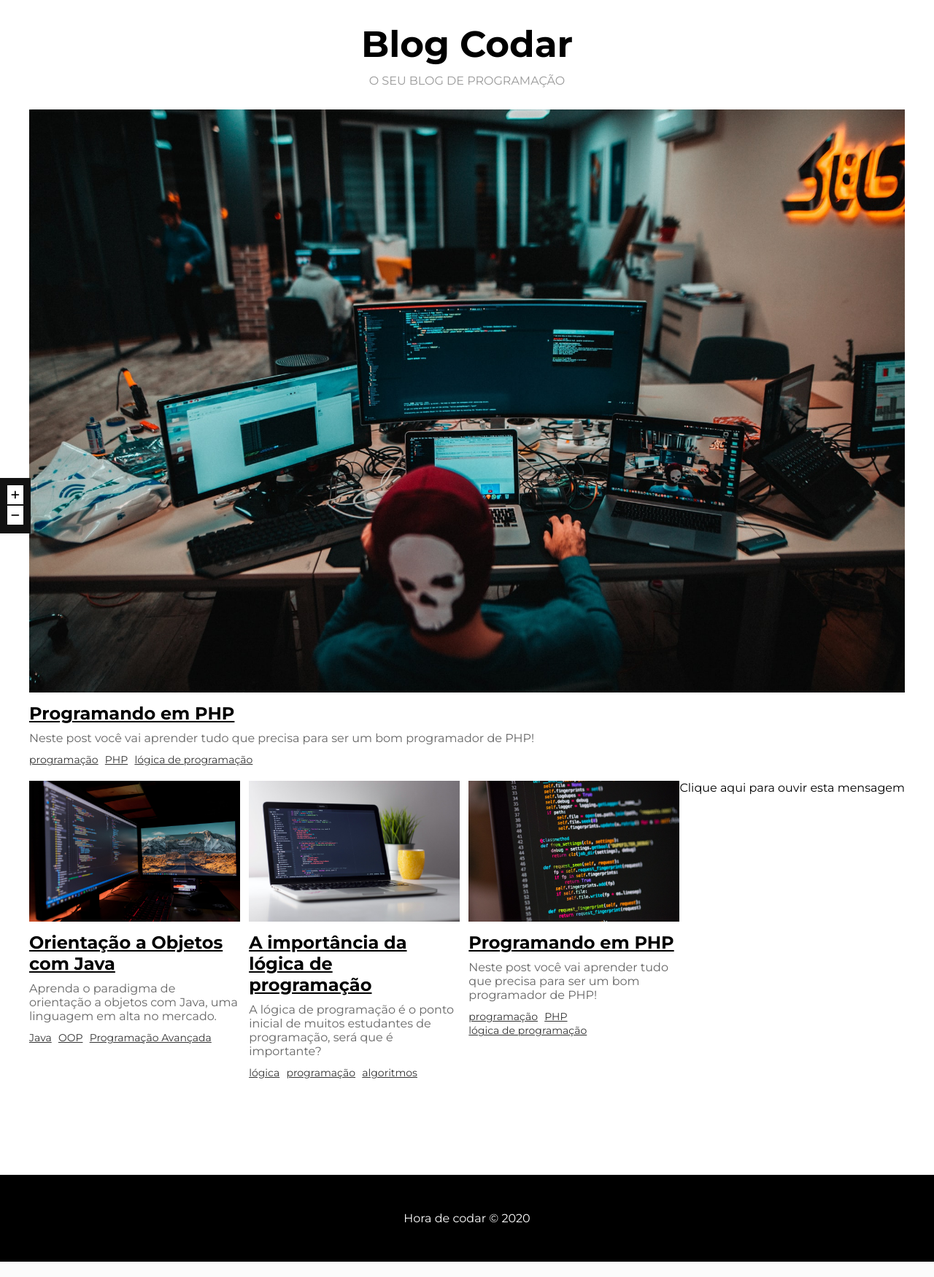
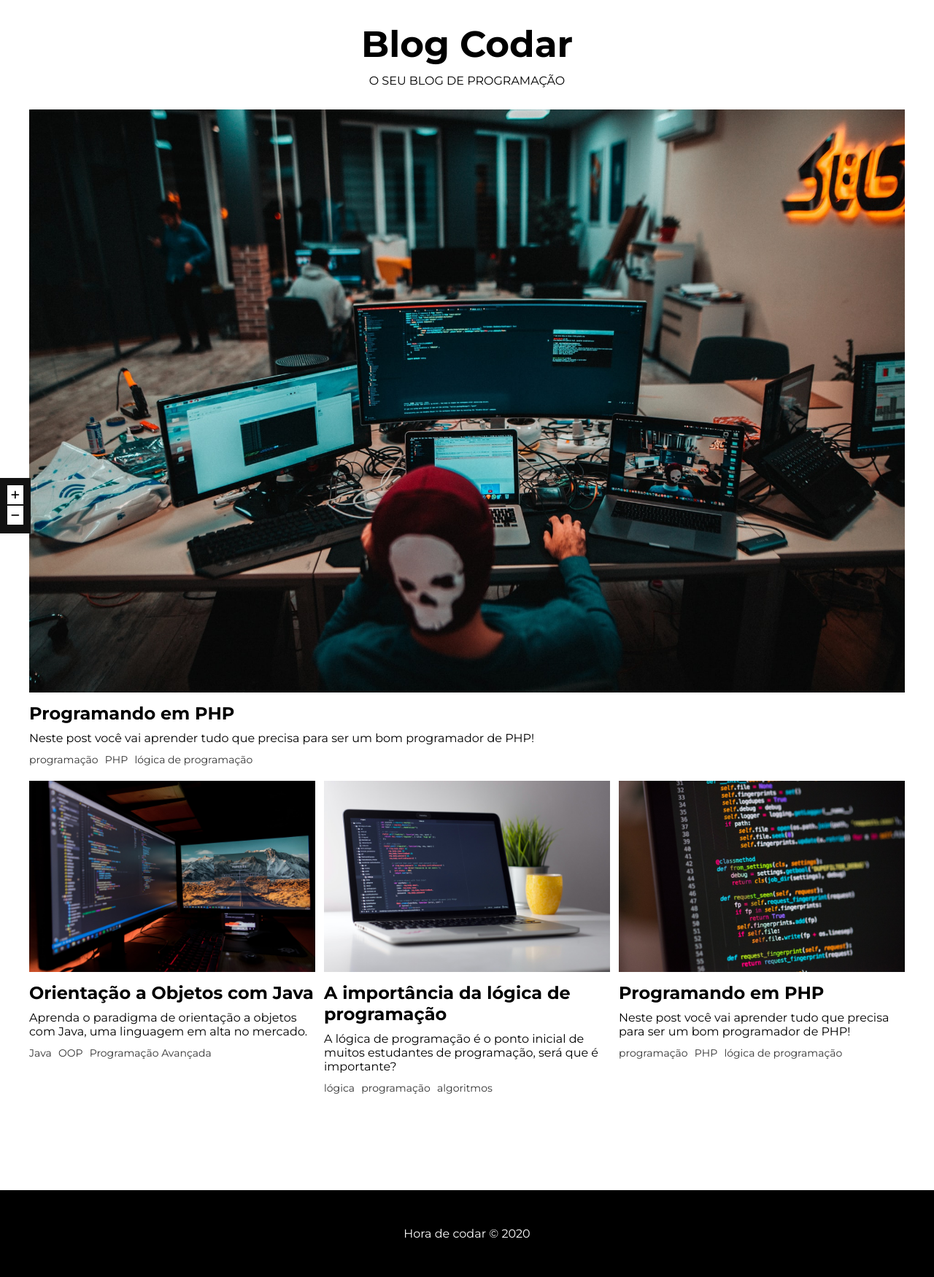
Before and after one commit to Crayzz2/Projeto-Allan, a PHP site: page / in a window 1280 px wide. Shown: the part 69-1819 px from the top of the page at 73% size. Before the commit the page ends 1798 px from the top, so only its background shows below. Run offline with PHP 8.4, Linux system fonts and the light colour scheme; some libraries are stand-ins or nearby versions.

Commit message:
Versão final

```diff
--- a/css/style.css
+++ b/css/style.css
@@ -13,6 +13,10 @@ main{
     margin-bottom: 250px;
 }
 
+a{
+    text-decoration: none;
+    color: #000;
+}
 /* NAVBAR */
 #logo{
     position: absolute;
--- a/index.php
+++ b/index.php
@@ -4,27 +4,26 @@
 
     <main>
         <div id="title-container">
-            <h1 tabindex="5">Blog Codar</h1>
-            <p tabindex="6  ">O seu blog de programação</p>
+            <h1><a href="" onfocus="speakText(this.textContent)">Blog Codar</a></h1>
+            <p><a href="" onfocus="speakText(this.textContent)">O seu blog de programação</a></p>
         </div>
         <div id="posts-container">
             <?php foreach($posts as $post): ?>
 
                 <div class="post-box">
-                    <img src="<?= $BASE_URL ?>/img/<?= $post['img']?>" alt="<?= $post['title']?>">
+                    <a href="" onfocus="speakText(this.getAttribute('alt'))" alt="<?= $post['descImg']?>"><img src="<?= $BASE_URL ?>/img/<?= $post['img']?>" alt="<?= $post['title']?>"></a>
                     <h2 class="post-title" >
-                        <a href="<?= $BASE_URL ?>post.php?id=<?= $post['id']?>"><?= $post['title']?></a>
+                        <a href="<?= $BASE_URL ?>post.php?id=<?= $post['id']?>" onfocus="speakText(this.textContent)"><?= $post['title']?></a>
                     </h2>
-                    <p class="post-description"><?= $post['description']?></p>
+                    <p class="post-description"><a href="" onfocus="speakText(this.textContent)"><?= $post['description']?></a></p>
                     <div class="tags-container">
                         <?php foreach($post['tags'] as $tag): ?>
-                            <a href="#"><?= $tag?></a>
+                            <a href="#" onfocus="speakText(this.textContent)"><?= $tag?></a>
                         <?php endforeach; ?>
                     </div>
                 </div>
 
             <?php endforeach; ?>
-            <p id="text">Clique aqui para ouvir esta mensagem</p>
         </div>
     </main>
 
--- a/js/script.js
+++ b/js/script.js
@@ -32,6 +32,6 @@ $("#btn-diminuir").on('click', ()=>{
     $("i").css("font-size", 16);
 })
 
-$("#text").on('click', ()=>{
+$("#text").on('click', function() {
     speakText(this.textContent);
-})
+});
--- a/templates/footer.php
+++ b/templates/footer.php
@@ -1,3 +1,7 @@
+    <div id="btns-legibilidade">
+        <button id="btn-aumentar" class="btns"><i class="fas fa-plus"></i></button>
+        <button id="btn-diminuir" class="btns"><i class="fas fa-minus"></i></button>
+    </div>
 <footer>
     <p>Hora de codar &copy; 2020</p>
 </footer>
--- a/templates/header.php
+++ b/templates/header.php
@@ -22,21 +22,18 @@
 </head>
 <body>
     <header>
-        <a href="<?= $BASE_URL; ?>" id="logo">
-            <img src="<?= $BASE_URL; ?>/img/logo.svg" alt="Blog Codar" tabindex="1" onfocus="speakText(this.textContent)">
+        <a href="<?= $BASE_URL; ?>" id="logo" alt="Blog Codar" onfocus="speakText(this.getAttribute('alt'))">
+            <img src="<?= $BASE_URL; ?>/img/logo.svg" alt="Blog Codar">
         </a>
+
         <nav>
             <ul id="navbar">
-                <li><a href="<?= $BASE_URL; ?>" class="nav-link" tabindex="2"   >Home</a></li>
-                <li><a href="#" class="nav-link">Categorias</a></li>
-                <li><a href="#" class="nav-link">Sobre</a></li>
-                <li><a href="<?= $BASE_URL; ?>contato.php" class="nav-link">Contato</a></li>
+                <li><a href="<?= $BASE_URL; ?>" class="nav-link" onfocus="speakText(this.textContent)">Home</a></li>
+                <li><a href="#" class="nav-link" onfocus="speakText(this.textContent)">Categorias</a></li>
+                <li><a href="#" class="nav-link" onfocus="speakText(this.textContent)">Sobre</a></li>
+                <li><a href="<?= $BASE_URL; ?>contato.php" class="nav-link" onfocus="speakText(this.textContent)">Contato</a></li>
             </ul>
         </nav>
-        <div id="btns-legibilidade">
-            <button id="btn-aumentar" class="btns"><i class="fas fa-plus"></i></button>
-            <button id="btn-diminuir" class="btns"><i class="fas fa-minus"></i></button>
-        </div>
     </header>
     <div vw class="enabled">
       <div vw-access-button class="active"></div>
```
Also changed, not shown: post.php (+12 -12 lines).
